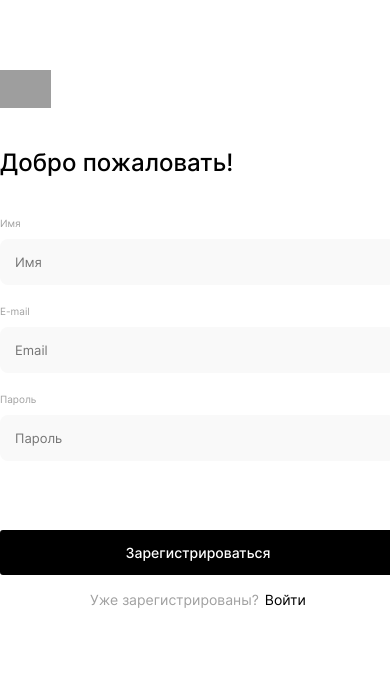
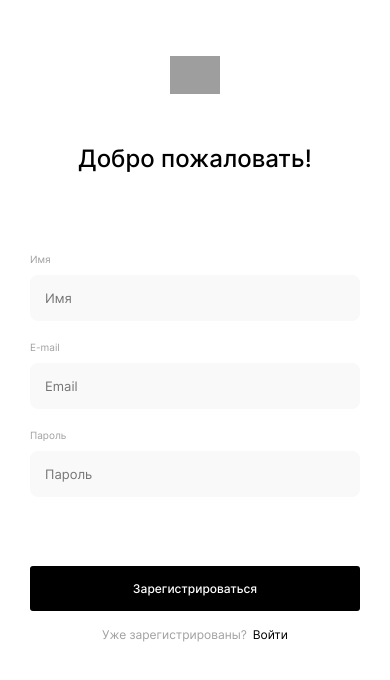
Before and after one commit to Elena-BLZ/movies-explorer-frontend, a React app: page /signup in a window 390 px wide. Built offline with nearby package versions, Linux system fonts and the light colour scheme; grey boxes are pictures that could not be loaded.

Commit message:
feat: Register adapted

```diff
--- a/src/components/AuthForm/AuthForm.css
+++ b/src/components/AuthForm/AuthForm.css
@@ -78,3 +78,30 @@ text-align: center;
 color: black;
 margin: 0 0 0 6px;
 }
+
+@media (max-width: 540px) {
+    .auth-form {
+        width: 100%;
+        padding: 0 30px 0;
+        box-sizing: border-box;
+    }
+    .auth-form__title {
+        font-size: 24px;
+line-height: 29px;
+
+text-align: center;
+margin-bottom: 80px;
+    }
+    .auth-form__button{
+        font-size: 12px;
+line-height: 15px;
+    }
+    .auth-form__nav-span {
+        font-size: 12px;
+line-height: 15px;
+    }
+    .auth-form__nav-span-link{
+        font-size: 12px;
+line-height: 15px;
+    }
+}
--- a/src/components/Header/Header.css
+++ b/src/components/Header/Header.css
@@ -39,10 +39,21 @@
     .header__logo_style_main {
         margin-left: 30px;
     }
+    .header_style_auth {
+        margin-top: 215px;
+    }
 }
 
 @media (max-width: 540px) {
     .header__logo_style_main {
         margin-left: 14px;
     }
+    .header_style_auth {
+        margin-top: 39px;
+        margin-bottom: 33px;
+    }
+    .header__logo_style_auth {
+        margin: 0 auto;
+    }
+
 }
```
